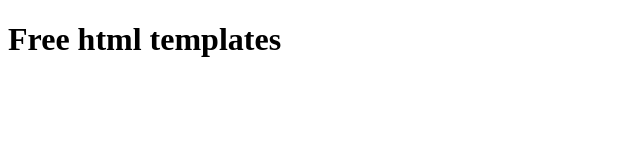
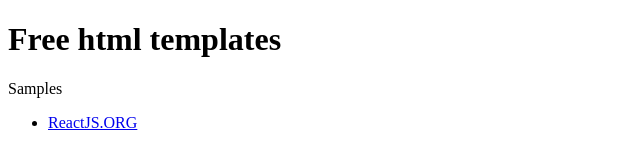
Before and after one commit to misostack/templates, a plain HTML site: page index.html in a window 1280 px wide. Shown: the whole page, without its empty margins (0-640 px from the left). Drawn offline with Linux system fonts and the light colour scheme.

Commit message:
Modify homepage

```diff
--- a/index.html
+++ b/index.html
@@ -8,5 +8,9 @@
 </head>
 <body>
     <h1>Free html templates</h1>
+    <p>Samples</p>
+    <ul>
+        <li><a href="https://reactjs.org/docs/hello-world.html">ReactJS.ORG</a></li>
+    </ul>
 </body>
 </html>
```
